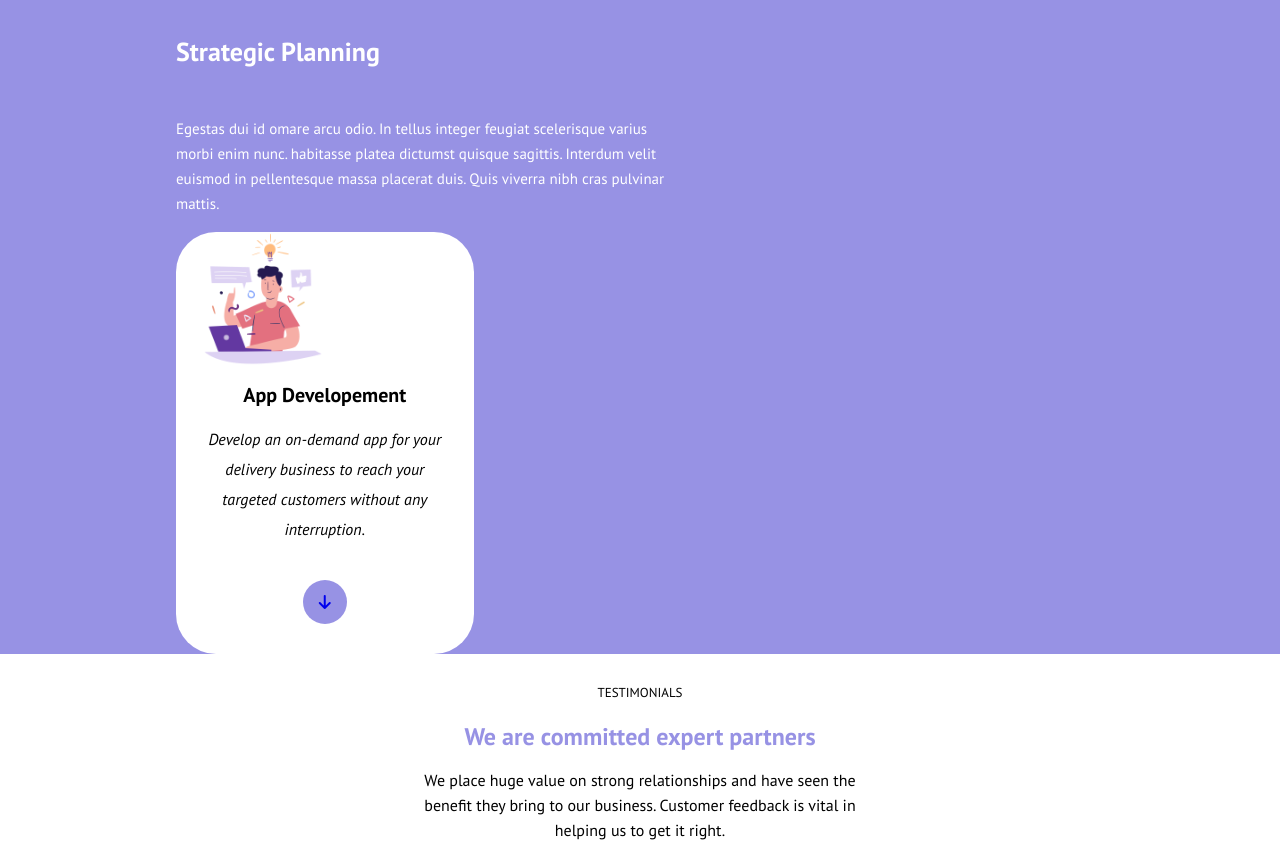
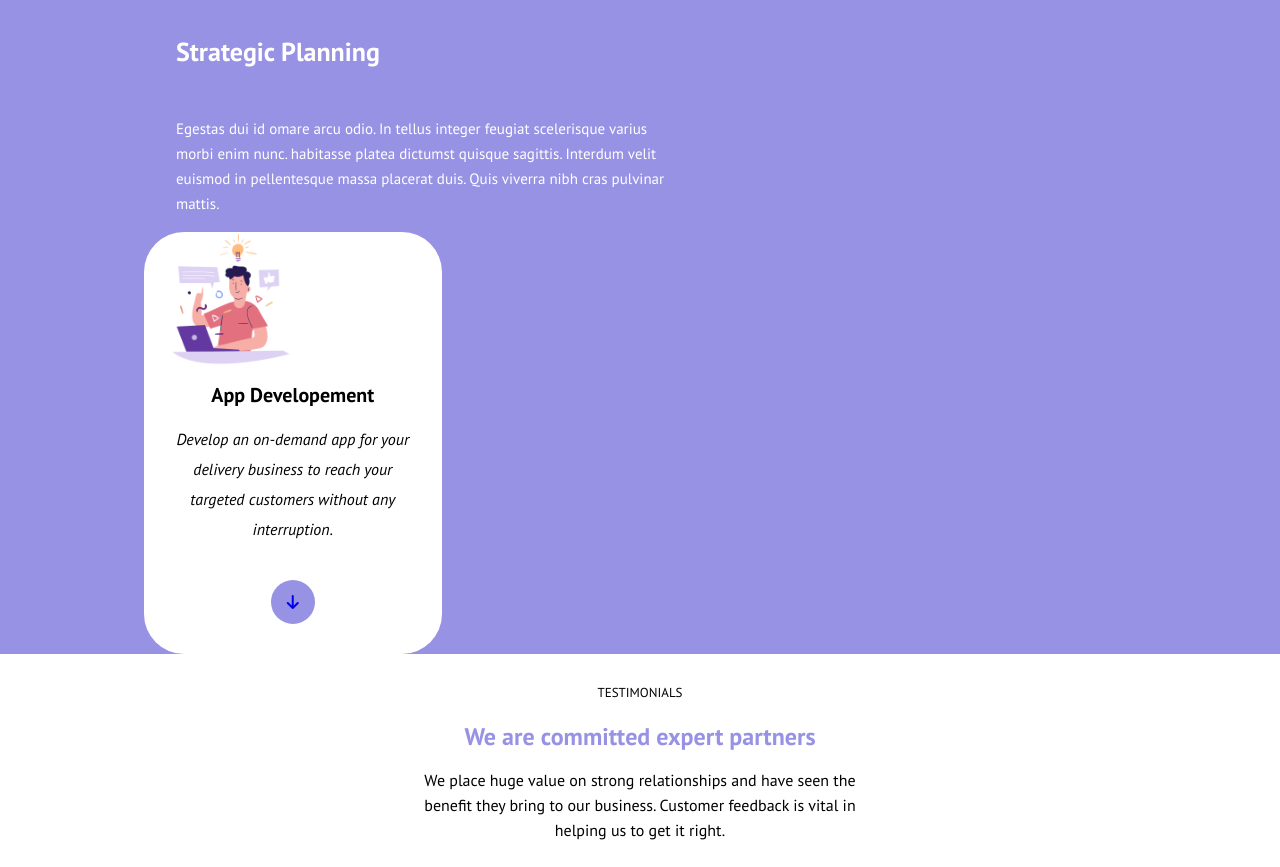
Before and after one commit to AndresiniGiovanni/htmlcss-responsive-layout, a plain HTML site: page index.html in a window 1280 px wide. Shown: the part 1315-2182 px from the top of the page. Drawn offline with Linux system fonts and the light colour scheme.

Commit message:
media fix

```diff
--- a/css/style.css
+++ b/css/style.css
@@ -69,7 +69,7 @@ footer {
 /* BIG CARD      */
 .card {
   background-color: var(--bluecard);
-  margin: 0.7rem 2rem;
+  margin: 0.7rem 0rem;
   border-radius: 20px;
 }
 .btn-card,
@@ -376,13 +376,11 @@ footer {
   padding: 0 2rem;
 }
 @media screen and (min-width: 375px) {
-  .nav-menu{
+  .nav-menu {
     display: none;
   }
-
 }
 @media screen and (min-width: 768px) {
-
   .container {
     max-width: 750px;
   }
@@ -391,13 +389,11 @@ footer {
     flex-flow: row wrap;
     margin-left: -0.75rem;
     margin-right: -0.75rem;
-
   }
   #intro .card {
     margin-left: 0.75rem;
     margin-right: 0.75rem;
     width: calc(33.33% - 1.5rem);
-
   }
   #intro .card:first-child {
     width: calc(66.66% - 1.5rem);
@@ -411,7 +407,7 @@ footer {
   }
 }
 
-@media screen and (min-width: 992px), (max-width: 1200px) {
+@media screen and (min-width: 992px) {
   .container {
     max-width: 992px;
   }
@@ -431,8 +427,8 @@ footer {
     padding: 5px;
   }
   .nav-menu > ul > li > a {
-   color: white;
-   text-decoration: none;
+    color: white;
+    text-decoration: none;
   }
   .small-btn > a {
     text-decoration: none;
@@ -461,7 +457,8 @@ footer {
   .img-card {
     width: 50%;
   }
-  .first-title, .prg-card{
+  .first-title,
+  .prg-card {
     width: 50%;
   }
   /* PLANNING  */
@@ -490,7 +487,7 @@ footer {
   .btn-linkedin {
     padding: 5px;
   }
-  #get-started .container{
+  #get-started .container {
     display: flex;
     flex-direction: column;
     align-items: center;
```
